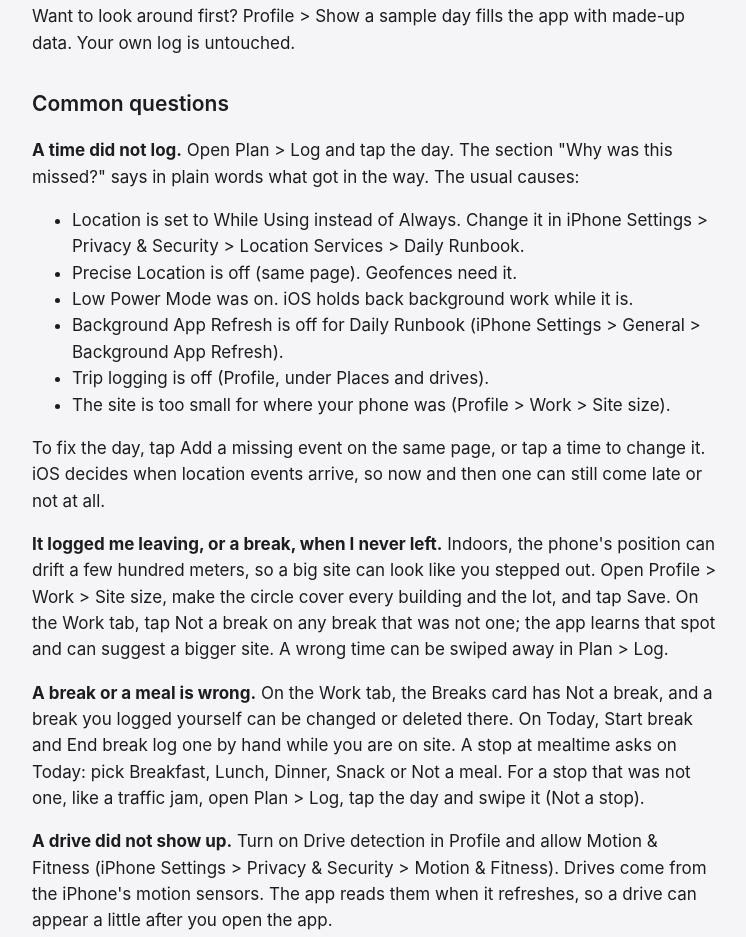
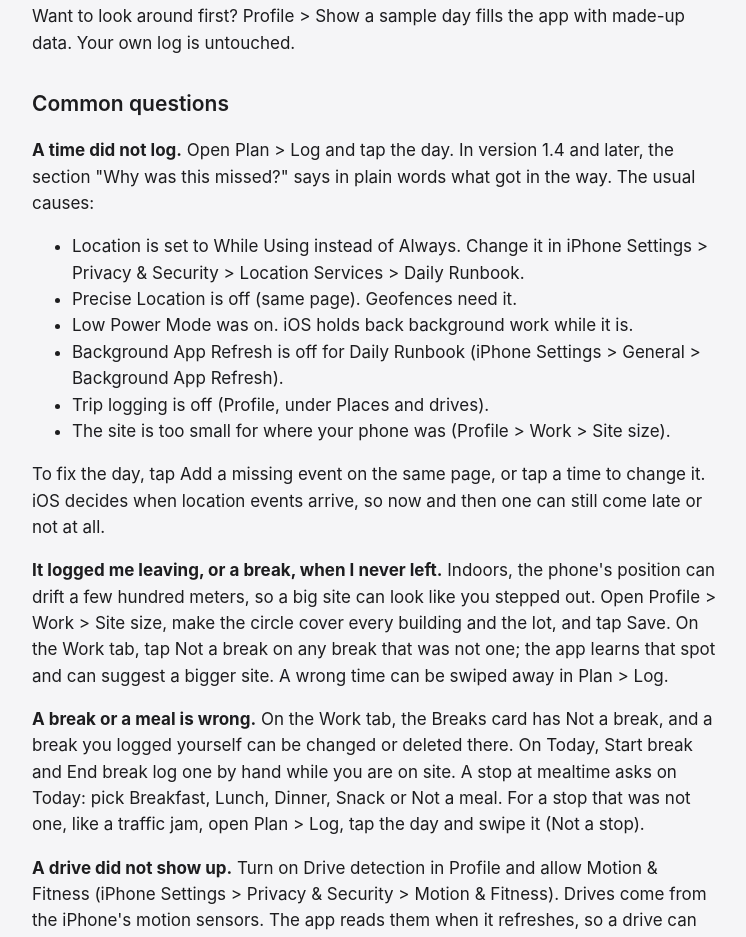
Before and after one commit to amgarcia2235/runbook-site, a plain HTML site: page support.html in a window 1280 px wide. Shown: the part 857-1794 px from the top of the page, without its empty margins (264-1010 px from the left). Drawn offline with Linux system fonts and the light colour scheme.

Commit message:
Support page: label the 1.4 missed-event help
Co-Authored-By: Claude Opus 5.5 <noreply@anthropic.com>

```diff
--- a/support.html
+++ b/support.html
@@ -32,7 +32,7 @@
 
 <h2>Common questions</h2>
 
-<p id="missed"><strong>A time did not log.</strong> Open Plan &gt; Log and tap the day. The section "Why was this missed?" says in plain words what got in the way. The usual causes:</p>
+<p id="missed"><strong>A time did not log.</strong> Open Plan &gt; Log and tap the day. In version 1.4 and later, the section "Why was this missed?" says in plain words what got in the way. The usual causes:</p>
 <ul>
 <li>Location is set to While Using instead of Always. Change it in iPhone Settings &gt; Privacy &amp; Security &gt; Location Services &gt; Daily Runbook.</li>
 <li>Precise Location is off (same page). Geofences need it.</li>
```
